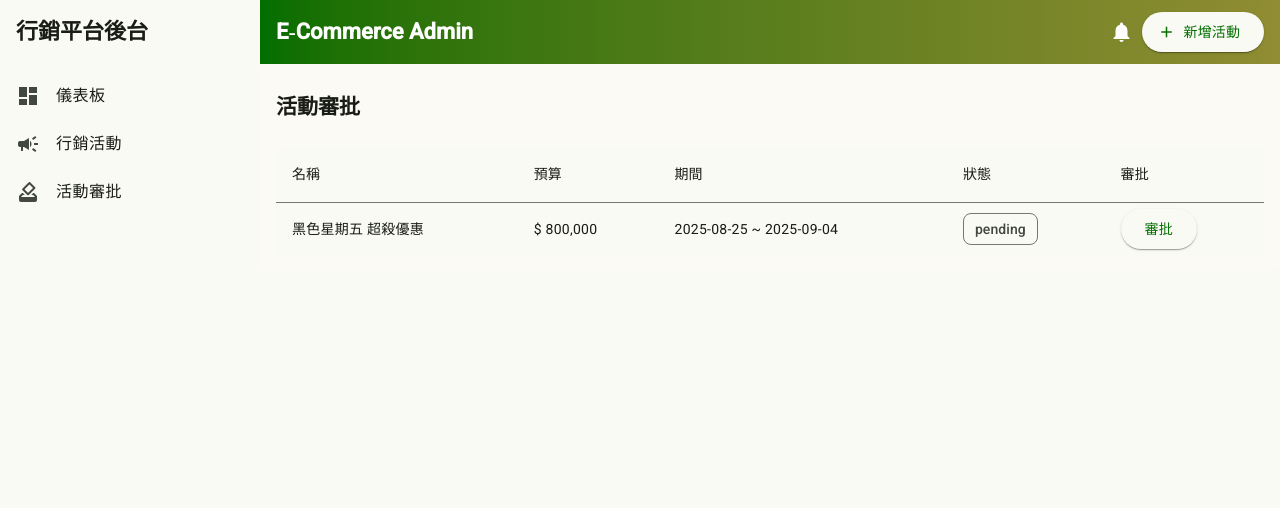
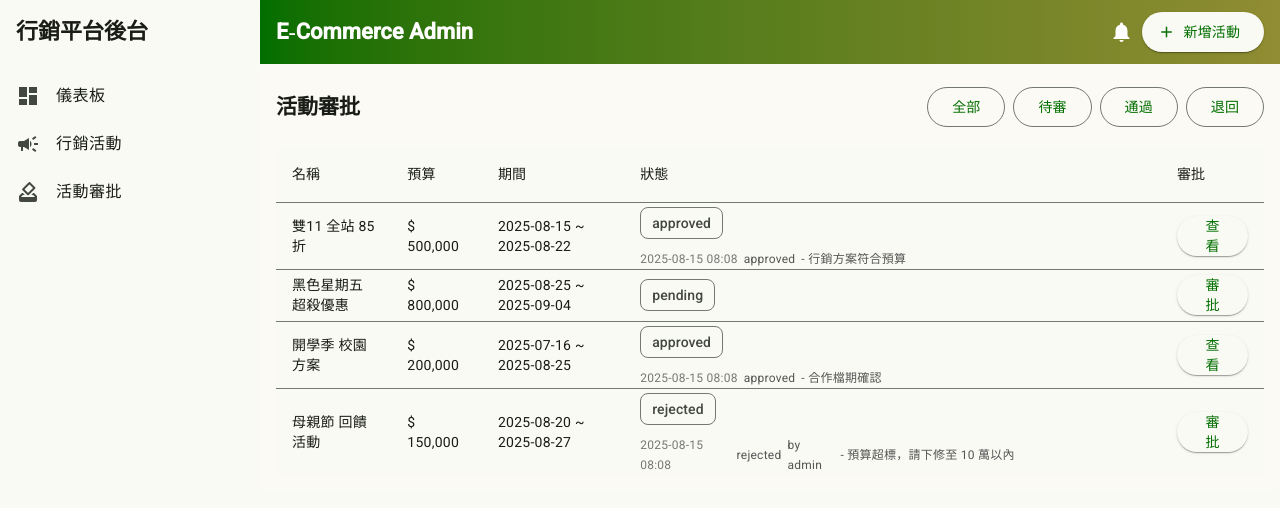
Before and after one commit to chiamaureen/playwrite-mcp, an Angular app: page /admin/campaigns/approvals in a window 1280 px wide. Shown: the top 508 px of the page. Built offline with nearby package versions, Linux system fonts and the light colour scheme.

Commit message:
feat: implement filtering and approval state management in campaign approvals component

```diff
--- a/src/app/campaigns/campaign-approvals.component.ts
+++ b/src/app/campaigns/campaign-approvals.component.ts
@@ -15,9 +15,15 @@ import { MatInputModule } from '@angular/material/input';
   template: `
     <div class="head">
       <h2>活動審批</h2>
+      <div class="filters">
+        <button mat-stroked-button [color]="filter==='all' ? 'primary' : undefined" (click)="setFilter('all')">全部</button>
+        <button mat-stroked-button [color]="filter==='pending' ? 'primary' : undefined" (click)="setFilter('pending')">待審</button>
+        <button mat-stroked-button [color]="filter==='approved' ? 'primary' : undefined" (click)="setFilter('approved')">通過</button>
+        <button mat-stroked-button [color]="filter==='rejected' ? 'primary' : undefined" (click)="setFilter('rejected')">退回</button>
+      </div>
     </div>
 
-    <table mat-table [dataSource]="pending" class="mat-elevation-z1 full">
+    <table mat-table [dataSource]="rows" class="mat-elevation-z1 full">
       <ng-container matColumnDef="name">
         <th mat-header-cell *matHeaderCellDef> 名稱 </th>
         <td mat-cell *matCellDef="let c"> {{ c.name }} </td>
@@ -53,7 +59,7 @@ import { MatInputModule } from '@angular/material/input';
       <ng-container matColumnDef="actions">
         <th mat-header-cell *matHeaderCellDef> 審批 </th>
         <td mat-cell *matCellDef="let c">
-          <button mat-raised-button color="primary" (click)="openDetail(c.id)">審批</button>
+          <button mat-raised-button color="primary" (click)="openDetail(c.id)">{{ (c.approval || 'pending') === 'approved' ? '查看' : '審批' }}</button>
         </td>
       </ng-container>
 
@@ -62,11 +68,12 @@ import { MatInputModule } from '@angular/material/input';
     </table>
   `,
   styles: [`
-    .head { display:flex; align-items:center; justify-content:space-between; margin-bottom: 12px; }
+    .head { display:flex; align-items:center; justify-content:space-between; margin-bottom: 12px; gap: 8px; }
+    .filters { display:flex; gap: 8px; }
     .full { width: 100%; }
-    .chip--pending { background:#ef6c00; color:#fff; }
-    .chip--approved { background:#2e7d32; color:#fff; }
-    .chip--rejected { background:#b71c1c; color:#fff; }
+    .chip--pending { background:#e8b184; color:#fff; }
+    .chip--approved { background:#a2dba5; color:#fff; }
+    .chip--rejected { background:#e88b8b; color:#fff; }
     .reason { width: 320px; margin-right: 8px; }
     .history { margin-top: 6px; font-size: 12px; color: #555; }
     .history-item { display: flex; gap: 6px; align-items: center; }
@@ -74,8 +81,9 @@ import { MatInputModule } from '@angular/material/input';
   `],
 })
 export class CampaignApprovalsComponent {
-  pending: Campaign[] = [];
+  rows: Campaign[] = [];
   displayedColumns = ['name', 'budget', 'period', 'approval', 'actions'];
+  filter: 'all' | 'pending' | 'approved' | 'rejected' = 'all';
 
   constructor(private readonly campaigns: CampaignService) {
     this.refresh();
@@ -87,6 +95,16 @@ export class CampaignApprovalsComponent {
   }
 
   private refresh() {
-    this.pending = this.campaigns.list().filter(c => (c.approval || 'pending') === 'pending');
+    const all = this.campaigns.list();
+    if (this.filter === 'all') {
+      this.rows = all;
+    } else {
+      this.rows = all.filter(c => (c.approval || 'pending') === this.filter);
+    }
+  }
+
+  setFilter(next: 'all' | 'pending' | 'approved' | 'rejected') {
+    this.filter = next;
+    this.refresh();
   }
 }
--- a/src/app/campaigns/campaign-detail.component.ts
+++ b/src/app/campaigns/campaign-detail.component.ts
@@ -36,11 +36,11 @@ import { Campaign, CampaignService } from './campaign.service';
       <mat-card-content>
         <mat-form-field appearance="outline" class="reason">
           <mat-label>審批原因（退回必填）</mat-label>
-          <input matInput [(ngModel)]="reason" placeholder="請輸入原因" />
+          <input matInput [(ngModel)]="reason" placeholder="請輸入原因" [disabled]="isApproved" />
         </mat-form-field>
         <div class="actions">
-          <button mat-raised-button color="primary" (click)="approve()">通過</button>
-          <button mat-button color="warn" (click)="reject()">退回</button>
+          <button mat-raised-button color="primary" (click)="approve()" [disabled]="isApproved">通過</button>
+          <button mat-button color="warn" (click)="reject()" [disabled]="isApproved">退回</button>
         </div>
       </mat-card-content>
     </mat-card>
@@ -63,7 +63,11 @@ import { Campaign, CampaignService } from './campaign.service';
     </mat-card>
   `,
   styles: [`
-    .card { margin-bottom: 12px; }
+    .card { margin: 20px 0; padding: 12px 24px; background-color: #fff;
+      .mat-mdc-card-title {
+        margin: 0 0 12px 0;
+      }
+    }
     .row { display:flex; gap:8px; margin: 6px 0; align-items: center; }
     .label { width: 96px; color:#555; }
     .reason { width: 360px; max-width: 100%; }
@@ -78,6 +82,7 @@ export class CampaignDetailComponent {
   campaign: Campaign | undefined;
   id: string | null = null;
   reason = '';
+  get isApproved() { return (this.campaign?.approval || 'pending') === 'approved'; }
 
   constructor(private readonly route: ActivatedRoute, private readonly router: Router, private readonly campaigns: CampaignService) {
     this.id = this.route.snapshot.paramMap.get('id');
--- a/src/app/campaigns/campaign.service.ts
+++ b/src/app/campaigns/campaign.service.ts
@@ -112,6 +112,19 @@ export class CampaignService {
           { status: 'approved', reason: '合作檔期確認', at: new Date().toISOString() }
         ]
       },
+      {
+        id: crypto.randomUUID(),
+        name: '母親節 回饋活動',
+        status: 'draft',
+        budget: 150000,
+        startDate: new Date(Date.now() + 5 * 86400000).toISOString().slice(0, 10),
+        endDate: new Date(Date.now() + 12 * 86400000).toISOString().slice(0, 10),
+        channels: ['facebook', 'email'],
+        approval: 'rejected',
+        approvalHistory: [
+          { status: 'rejected', reason: '預算超標，請下修至 10 萬以內', at: new Date().toISOString(), by: 'admin' }
+        ]
+      },
     ];
     try {
       localStorage.setItem(STORAGE_KEY, JSON.stringify(seed));
```
